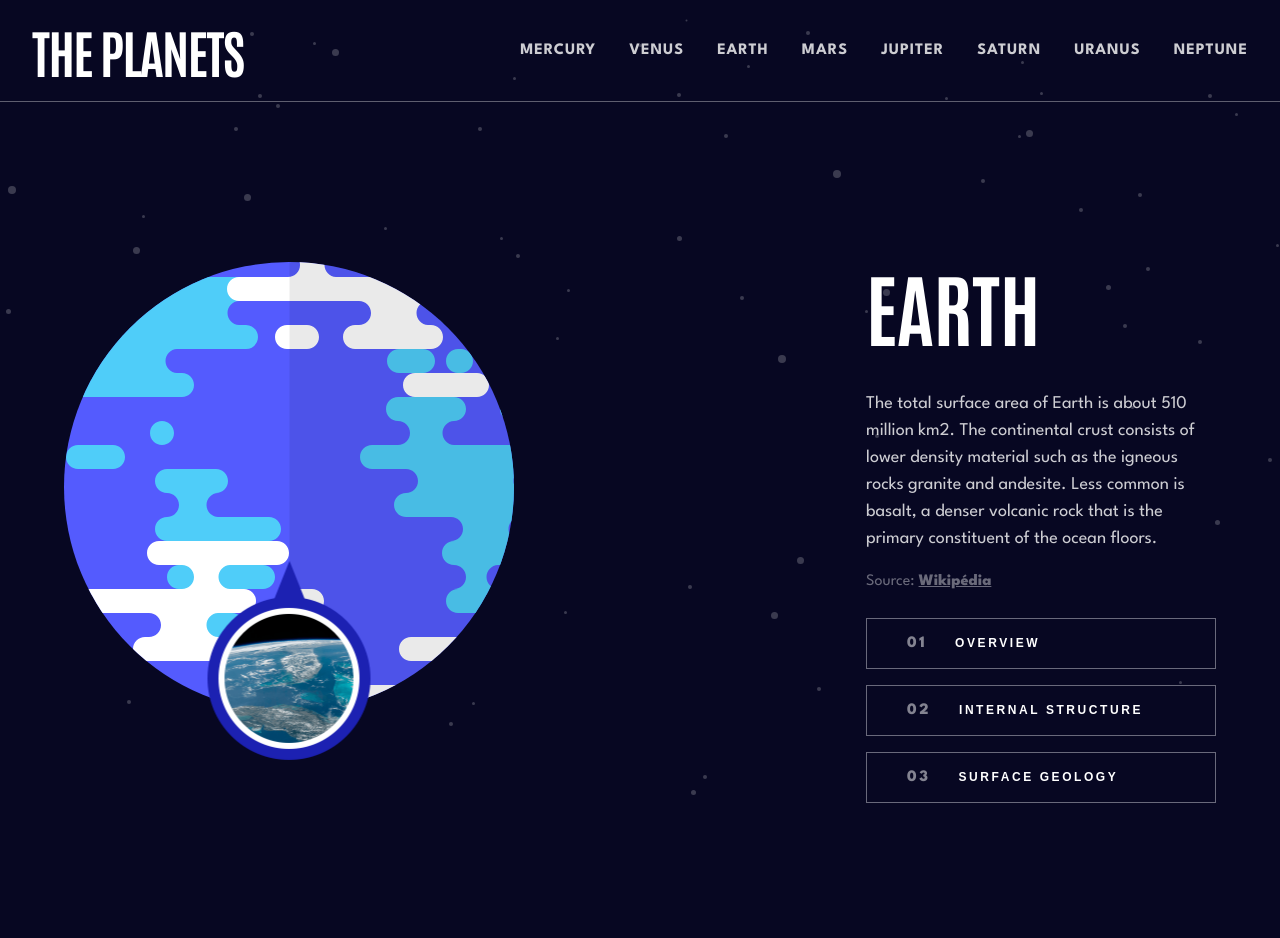
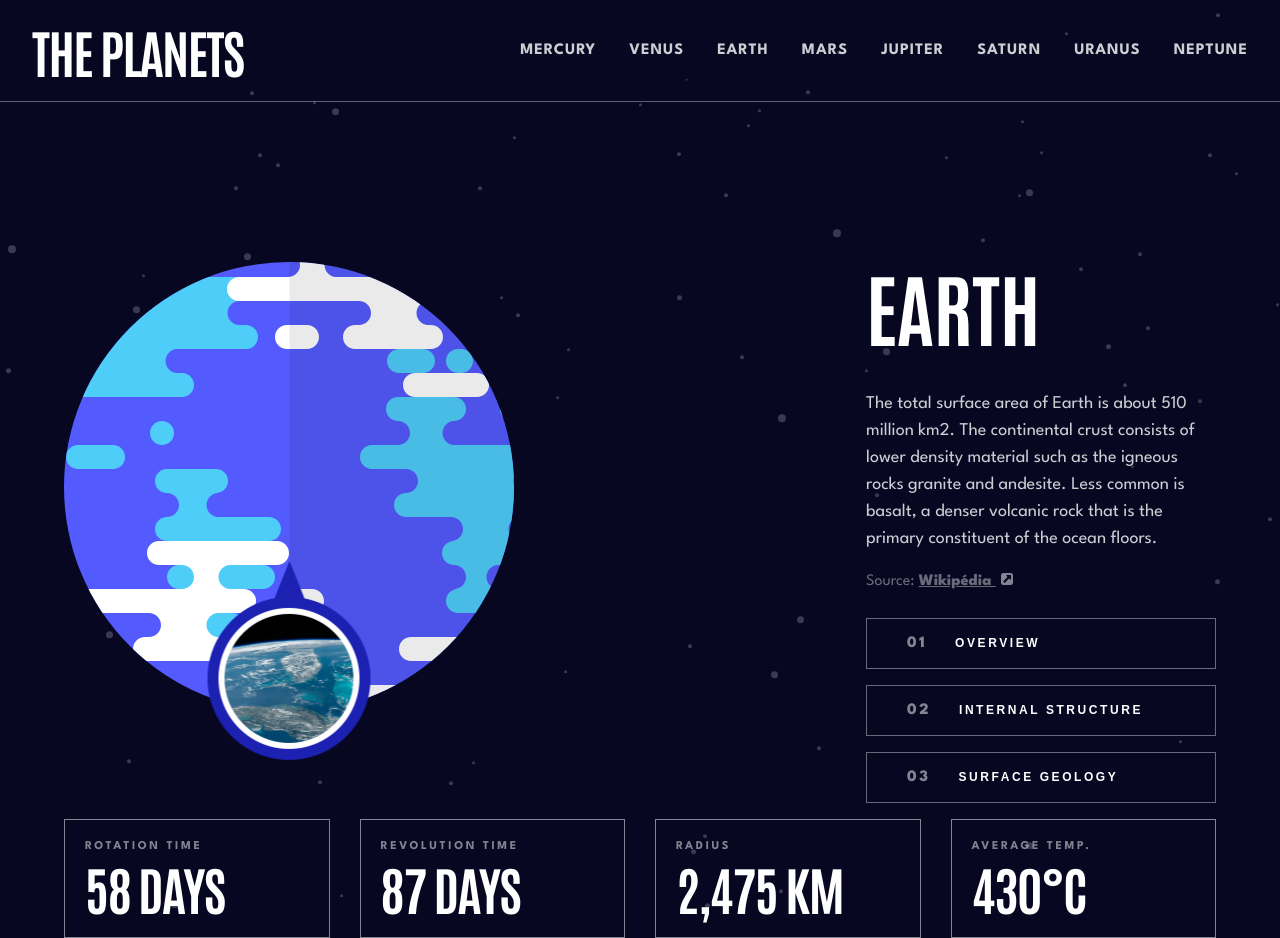
Before and after one commit to Mokalbari/planets-facts, a React (Vite) app: page / in a window 1280 px wide. Before the commit the page ends 819 px from the top, so only its background shows below. Built offline with nearby package versions, Linux system fonts and the light colour scheme.

Commit message:
add information section + card + source icon in hero content

```diff
--- a/src/components/HeroContent.tsx
+++ b/src/components/HeroContent.tsx
@@ -1,4 +1,5 @@
 import '../styles/HeroContent.modules.css'
+import sourceLogo from '../assets/icon-source.svg'
 
 const HeroContent: React.FC = () => {
   return (
@@ -11,7 +12,10 @@ const HeroContent: React.FC = () => {
         rock that is the primary constituent of the ocean floors.
       </p>
       <p className="hero__source">
-        Source: <a href="https://www.facebook.com/">Wikipédia</a>
+        Source:{' '}
+        <a href="https://www.facebook.com/">
+          Wikipédia <img src={sourceLogo} alt="COucou" />
+        </a>
       </p>
       <div className="flex-column">
         <button type="button" className="hero__button">
--- /dev/null
+++ b/src/components/Information.tsx
@@ -0,0 +1,26 @@
+import '../styles/Information.modules.css'
+
+const Information: React.FC = () => {
+  return (
+    <section className="container information flex-row">
+      <div className="information__card">
+        <h3>Rotation Time</h3>
+        <h2>58 Days</h2>
+      </div>
+      <div className="information__card">
+        <h3>Revolution Time</h3>
+        <h2>87 Days</h2>
+      </div>
+      <div className="information__card">
+        <h3>Radius</h3>
+        <h2>2,475 KM</h2>
+      </div>
+      <div className="information__card">
+        <h3>Average Temp.</h3>
+        <h2>430°C</h2>
+      </div>
+    </section>
+  )
+}
+
+export default Information
--- a/src/pages/App.tsx
+++ b/src/pages/App.tsx
@@ -1,11 +1,13 @@
 import Navbar from '../components/Navbar'
 import MainHeroContainer from '../components/MainHeroContainer'
+import Information from '../components/Information'
 
 const App: React.FC = () => {
   return (
     <>
       <Navbar />
       <MainHeroContainer />
+      <Information />
     </>
   )
 }
--- a/src/styles/HeroContent.modules.css
+++ b/src/styles/HeroContent.modules.css
@@ -13,6 +13,10 @@
 
   .hero__source {
     color: hsl(var(--clr-neutral-200) / 0.8);
+    img {
+      display: inline-block;
+      margin-left: 5px;
+    }
     a {
       text-decoration: underline;
       font-weight: var(--fw-bold);
--- /dev/null
+++ b/src/styles/Information.modules.css
@@ -0,0 +1,17 @@
+.information {
+  justify-content: space-between;
+  gap: 1.875rem;
+  margin-block: 5.5rem;
+
+  .information__card {
+    /* max-width: 255px; */
+    border: 1px solid hsl(var(--clr-neutral-200));
+    padding: 1.25rem;
+    flex: 1;
+
+    h3 {
+      color: hsl(var(--clr-neutral-050) / 0.5);
+      margin-bottom: 0.5em;
+    }
+  }
+}
```
